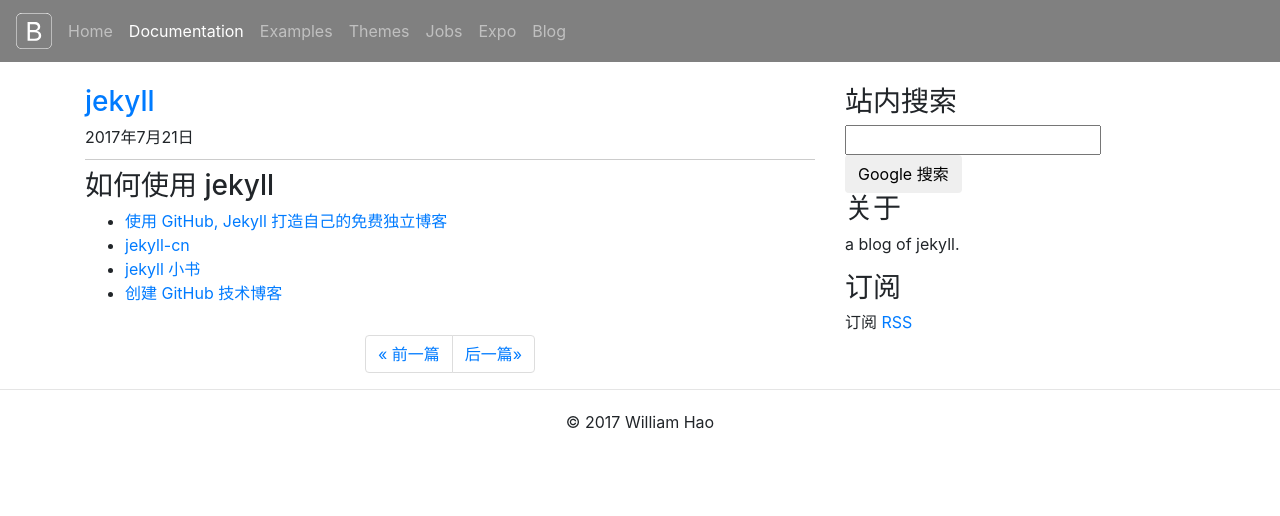
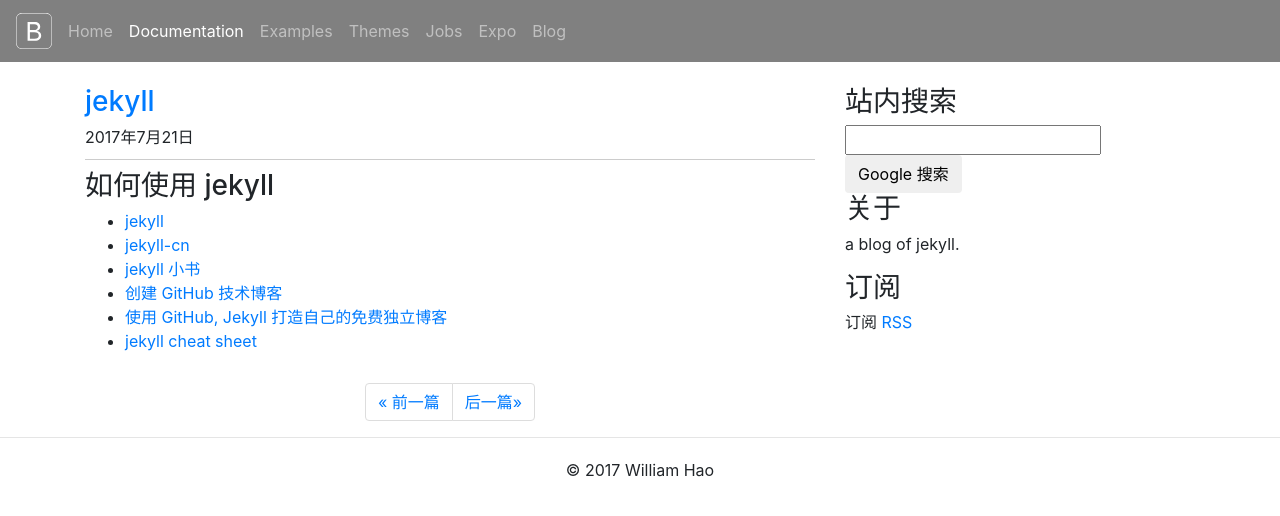
Before and after one commit to haoguanjun/jekyll, a Jekyll site: the page built from _posts/2017-07-21-jekyll.md, in a window 1280 px wide. Shown: the top 516 px of the page. Built offline with Jekyll 4.4.1, drawn with Linux system fonts in a browser that asks for light colours; comment, search, counter and statistics services are not loaded.

Commit message:
Update 2017-07-21-jekyll.md

```diff
--- a/_posts/2017-07-21-jekyll.md
+++ b/_posts/2017-07-21-jekyll.md
@@ -6,7 +6,9 @@
 ---
 
 ### 如何使用 jekyll
-* [使用 GitHub, Jekyll 打造自己的免费独立博客](http://blog.csdn.net/on_1y/article/details/19259435){:target="_blank"}
+* [jekyll](http://jekyllrb.com/){:target="blank"}
 * [jekyll-cn](http://jekyllcn.com/){:target="_blank"}
 * [jekyll 小书](http://www.ituring.com.cn/book/1833){:target="_blank"}
 * [创建 GitHub 技术博客](http://blog.csdn.net/renfufei/article/details/37725057){:target="_blank"}
+* [使用 GitHub, Jekyll 打造自己的免费独立博客](http://blog.csdn.net/on_1y/article/details/19259435){:target="_blank"}
+* [jekyll cheat sheet](https://learn.cloudcannon.com/jekyll-cheat-sheet/){:target="_blank"}
```
